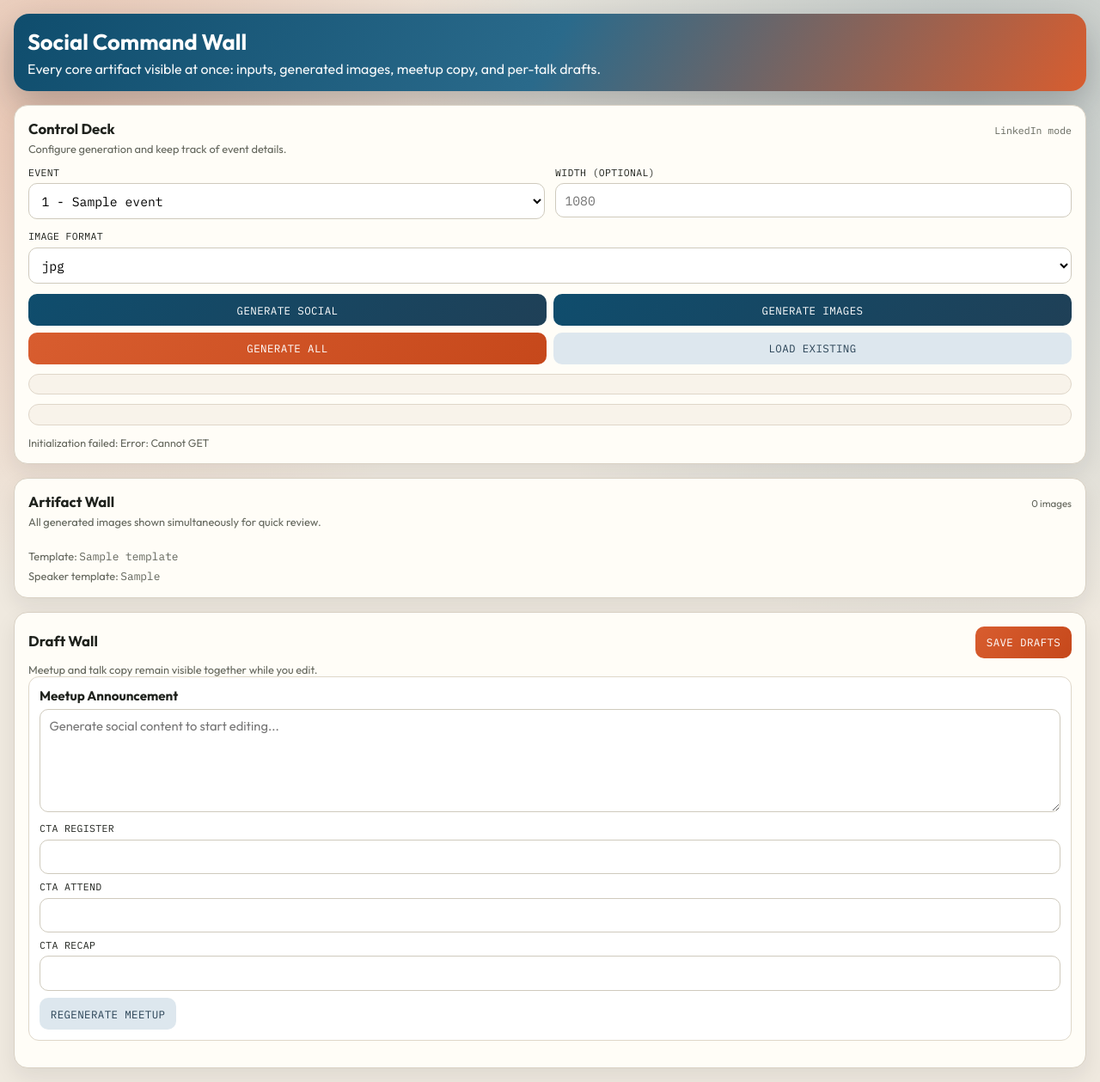
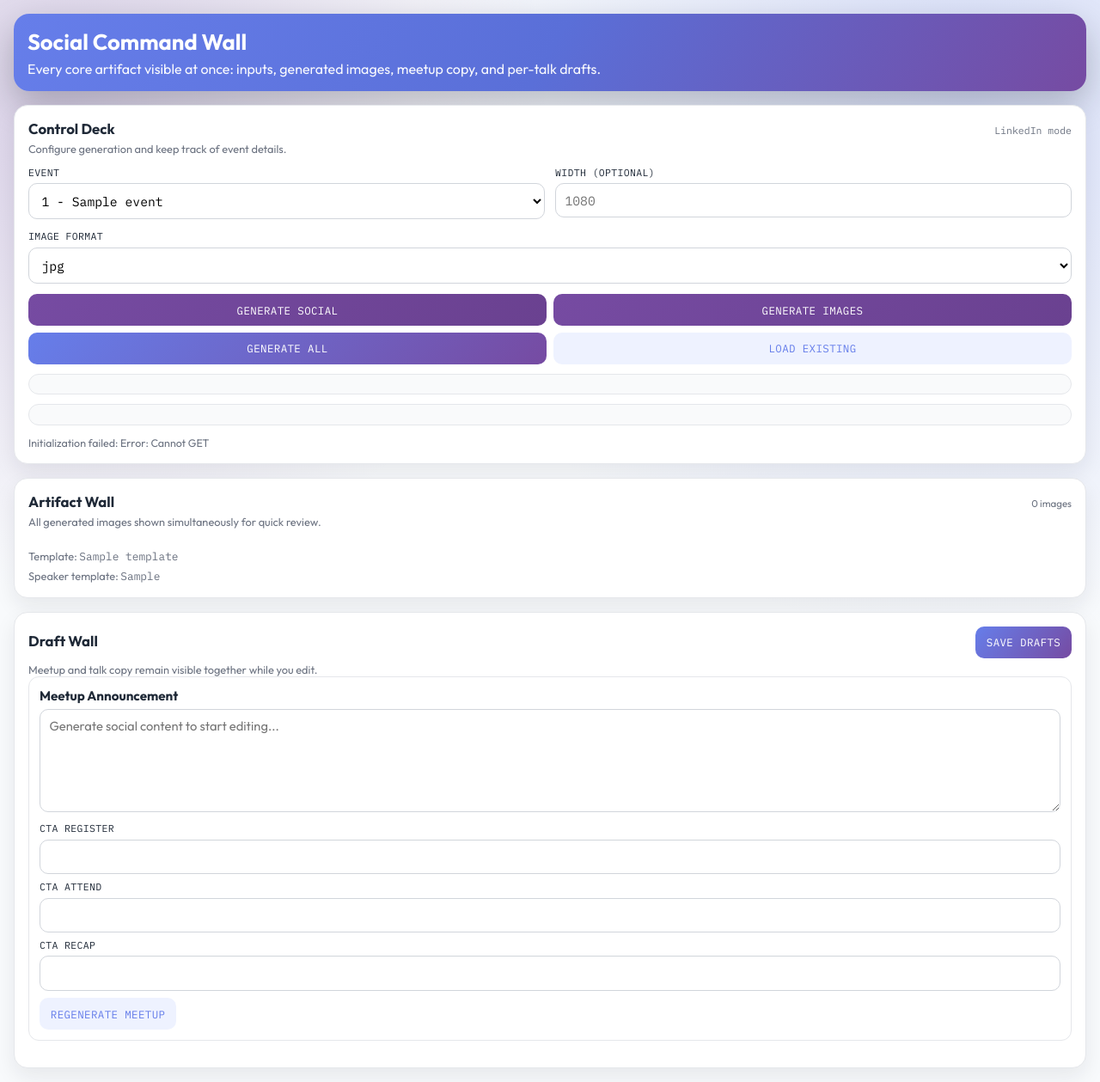
Before and after one commit to CloudNativeLinz/go-image-generator, a Python web app: template src/imagegen/web/templates/index.html in a window 1280 px wide. Shown: the whole page at 86% size. Run offline with Jinja, Linux system fonts and the light colour scheme; the template is opened without the code that fills it: most values are stand-ins (such as "Sample title", 1, 10 or a date in 2020).

Commit message:
feat: Update styling in index.html and add Azure OpenAI configuration sample

```diff
--- a/src/imagegen/web/templates/index.html
+++ b/src/imagegen/web/templates/index.html
@@ -8,15 +8,15 @@
       @import url("https://fonts.googleapis.com/css2?family=Outfit:wght@300;400;600;700&family=IBM+Plex+Mono:wght@400;600&display=swap");
 
       :root {
-        --bg: #efe9df;
-        --ink: #1f221d;
-        --muted: #63665c;
-        --line: #d8d0c3;
-        --panel: #fffdf7;
-        --panel-strong: #f8f3ea;
-        --brand: #0f4d6d;
-        --brand-2: #d85d2f;
-        --ok: #1d7b60;
+        --bg: #f8fafc;
+        --ink: #1f2937;
+        --muted: #6b7280;
+        --line: #e5e7eb;
+        --panel: #ffffff;
+        --panel-strong: #f9fafb;
+        --brand: #667eea;
+        --brand-2: #764ba2;
+        --ok: #10b981;
       }
 
       * {
@@ -28,8 +28,8 @@
         color: var(--ink);
         font-family: "Outfit", sans-serif;
         background:
-          radial-gradient(circle at 6% 10%, rgba(216, 93, 47, 0.25), transparent 34%),
-          radial-gradient(circle at 88% 8%, rgba(15, 77, 109, 0.21), transparent 40%),
+          radial-gradient(circle at 6% 10%, rgba(118, 75, 162, 0.24), transparent 34%),
+          radial-gradient(circle at 88% 8%, rgba(102, 126, 234, 0.22), transparent 40%),
           var(--bg);
       }
 
@@ -42,7 +42,7 @@
       .top {
         border-radius: 18px;
         padding: 1rem;
-        background: linear-gradient(120deg, var(--brand) 0%, #2a6a8b 50%, var(--brand-2) 100%);
+        background: linear-gradient(120deg, var(--brand) 0%, #5a6fd8 50%, var(--brand-2) 100%);
         color: #fff;
         box-shadow: 0 16px 38px rgba(19, 25, 33, 0.25);
       }
@@ -110,7 +110,7 @@
       textarea {
         margin-top: 0.35rem;
         width: 100%;
-        border: 1px solid #cfcabd;
+        border: 1px solid #d1d5db;
         border-radius: 10px;
         padding: 0.6rem 0.65rem;
         font-family: inherit;
@@ -136,17 +136,17 @@
 
       .btn-primary {
         color: #fff;
-        background: linear-gradient(130deg, var(--brand-2), #c6481b);
+        background: linear-gradient(130deg, var(--brand), var(--brand-2));
       }
 
       .btn-secondary {
         color: #fff;
-        background: linear-gradient(130deg, var(--brand), #1f4057);
+        background: linear-gradient(130deg, var(--brand-2), #6a4190);
       }
 
       .btn-light {
-        color: #2b4457;
-        background: #dde7ee;
+        color: var(--brand);
+        background: #eef2ff;
       }
 
       .action-grid {
@@ -160,7 +160,7 @@
       .talk-list {
         margin-top: 0.7rem;
         background: var(--panel-strong);
-        border: 1px solid #dfd6c9;
+        border: 1px solid #e5e7eb;
         border-radius: 12px;
         padding: 0.7rem;
       }
@@ -176,7 +176,7 @@
         padding: 0.45rem 0.55rem;
         border-radius: 9px;
         background: #fff;
-        border: 1px solid #ddd8c8;
+        border: 1px solid #e5e7eb;
         font-size: 0.8rem;
       }
 
@@ -196,7 +196,7 @@
       }
 
       .draft {
-        border: 1px solid #dfd7c9;
+        border: 1px solid #e5e7eb;
         border-radius: 12px;
         padding: 0.75rem;
         background: #fff;
@@ -223,7 +223,7 @@
       }
 
       .asset-card {
-        border: 1px solid #dcd5c6;
+        border: 1px solid #e5e7eb;
         border-radius: 12px;
         padding: 0.45rem;
         background: #fff;
@@ -232,8 +232,8 @@
       .asset-card img {
         width: 100%;
         border-radius: 8px;
-        border: 1px solid #cbc5b8;
-        background: #efeade;
+        border: 1px solid #d1d5db;
+        background: #f3f4f6;
         aspect-ratio: 1 / 1;
         object-fit: cover;
         cursor: zoom-in;
@@ -246,7 +246,7 @@
       }
 
       .asset-card img:focus-visible {
-        outline: 3px solid rgba(15, 77, 109, 0.45);
+        outline: 3px solid rgba(102, 126, 234, 0.45);
         outline-offset: 2px;
       }
 
@@ -322,7 +322,7 @@
       }
 
       .asset-foot a {
-        color: #1e4f73;
+        color: var(--brand);
       }
 
       .mono {
```
Also changed, not shown: 1 other file.
